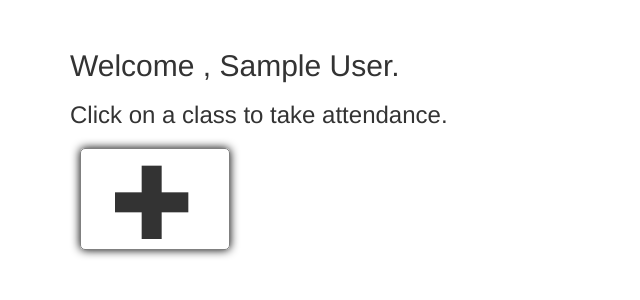
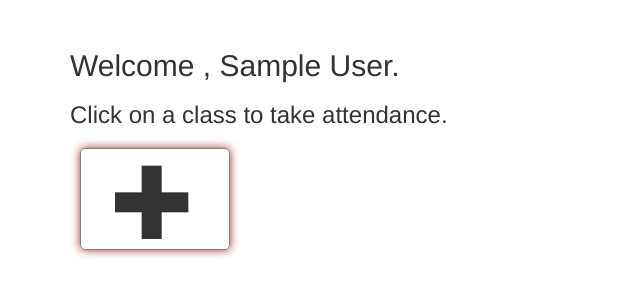
Before and after one commit to abhay9236/miniproject, a PHP site: page /teacher.php in a window 1280 px wide, with the pointer over the restyled element. Shown: the part 51-351 px from the top of the page, without its empty margins (0-640 px from the left). Run offline with PHP 8.4, Linux system fonts and the light colour scheme; the visitor is signed in with stand-in values (Sample User, id 1); data that the repository does not hold is empty; some libraries are stand-ins or nearby versions.

Commit message:
commit 23

```diff
--- a/css/style.css
+++ b/css/style.css
@@ -16,7 +16,7 @@
      padding:10px;
      float:left;cursor:pointer;
      position:relative;}
-.class:hover{box-shadow:0px 0px 10px black;}
+.class:hover{box-shadow:0px 0px 10px brown;}
 .class:hover .delete-class-warning{display:block !important;
     position:absolute;
     top:-15px;
```
